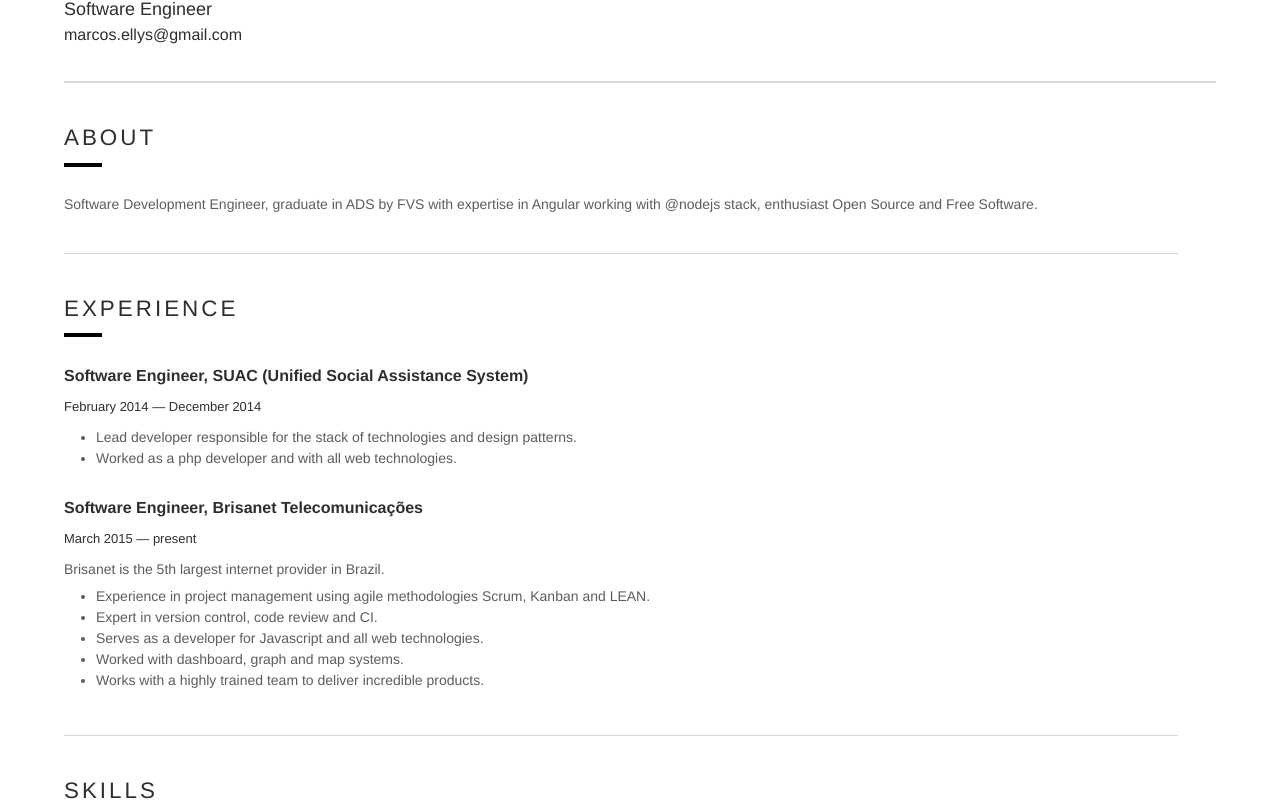
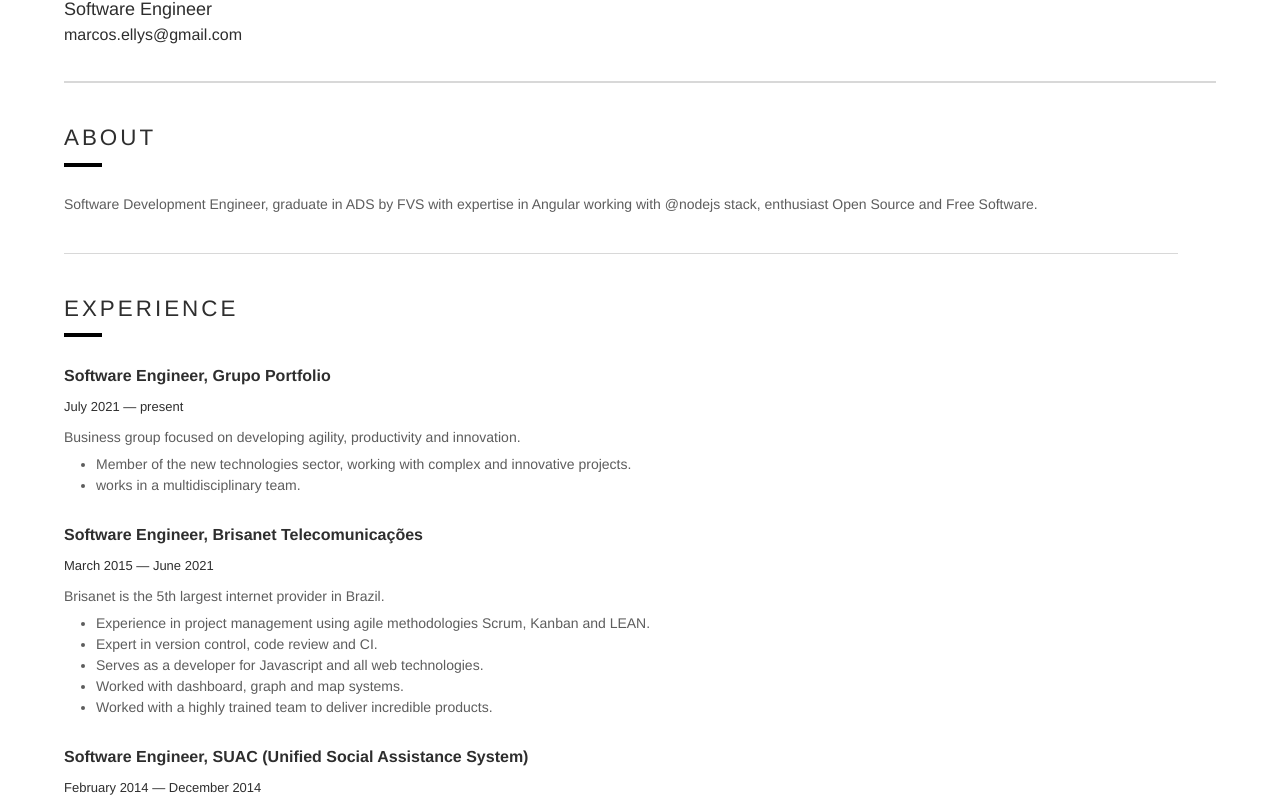
Before and after one commit to MarcosEllys/marcosellys.github.io, a plain HTML site: page curriculum/index.html in a window 1280 px wide. Shown: the part 136-946 px from the top of the page. Drawn offline with Linux system fonts and the light colour scheme.

Commit message:
added new job

```diff
--- a/assets/js/app.js
+++ b/assets/js/app.js
@@ -58,8 +58,8 @@ const configs = {
     'Março de 2015'
   ],
   endDateTwo: [
-    'present',
-    'até o momento'
+    'June 2021',
+    'Junho de '
   ],
   descriptionBusinessTwo: [
     'Brisanet is the 5th largest internet provider in Brazil.',
@@ -81,9 +81,33 @@ const configs = {
     'Worked with dashboard, graph and map systems.',
     'Trabalhou com sistemas de dashboards, gráficos e mapas.'
   ],
-  descriptionBusinessTwoRef5  : [
-    'Works with a highly trained team to deliver incredible products.',
-    'Trabalha com uma equipe altamente treinada para entregar produtos incríveis.'
+  descriptionBusinessTwoRef5: [
+    'Worked with a highly trained team to deliver incredible products.',
+    'Trabalhou com uma equipe altamente treinada para entregar produtos incríveis.'
+  ],
+  roleThree: [
+    'Software Engineer,',
+    'Engenheiro de Software,'
+  ],
+  startDateThree: [
+    'July 2021',
+    'Julho de 2021'
+  ],
+  endDateThree: [
+    'present',
+    'até o momento'
+  ],
+  descriptionBusinessThree: [
+    'Business group focused on developing agility, productivity and innovation.',
+    'Grupo empresarial com foco em desenvolver a agilidade, produtividade e inovação.'
+  ],
+  descriptionBusinessThreeRef1: [
+    'Member of the new technologies sector, working with complex and innovative projects.',
+    'Membro do setor de novas tecnologias, trabalhando com projetos complexos e inovadores.'
+  ],
+  descriptionBusinessThreeRef2: [
+    'works in a multidisciplinary team.',
+    'trabalha em um time multidisciplinar.'
   ],
   talent: [
     'Skills',
--- a/curriculum/index.html
+++ b/curriculum/index.html
@@ -43,16 +43,17 @@
           <ul>
             <li itemprop="memberOf" itemscope itemtype="http://schema.org/OrganizationRole">
               <h3>
-                <span class="roleName" itemprop="roleName" data-binding="roleOne"></span>
+                <span class="roleName" itemprop="roleName" data-binding="roleThree"></span>
                 <span itemprop="memberOf" itemscope itemtype="http://schema.org/Organization">
-                  <span itemprop="name"><a itemprop="url" href="https://github.com/MarcosEllys/suac" data-binding="roleOneOrg"></a></span>
+                  <span itemprop="name"><a itemprop="url" href="https://grupoportfolio.com.br/">Grupo Portfolio</a></span>
                 </span>
               </h3>
-              <div class="dates"><time itemprop="startDate" datetime="2015-03" data-binding="startDateOne"></time> &mdash; <time itemprop="endDate" data-binding="endDateOne"></time></div>
+              <div class="dates"><time itemprop="startDate" datetime="2015-03" data-binding="startDateThree"></time> &mdash; <time itemprop="endDate" data-binding="endDateThree"></time></div>
               <div class="description" itemprop="description">
+                <div data-binding="descriptionBusinessThree"></div>
                 <ul>
-                  <li data-binding="descriptionBusinessOneRef1"></li>
-                  <li data-binding="descriptionBusinessOneRef2"></li>
+                  <li data-binding="descriptionBusinessThreeRef1"></li>
+                  <li data-binding="descriptionBusinessThreeRef2"></li>
                 </ul>
               </div>
             </li>
@@ -72,6 +73,21 @@
                   <li data-binding="descriptionBusinessTwoRef3"></li>
                   <li data-binding="descriptionBusinessTwoRef4"></li>
                   <li data-binding="descriptionBusinessTwoRef5"></li>
+                </ul>
+              </div>
+            </li>
+            <li itemprop="memberOf" itemscope itemtype="http://schema.org/OrganizationRole">
+              <h3>
+                <span class="roleName" itemprop="roleName" data-binding="roleOne"></span>
+                <span itemprop="memberOf" itemscope itemtype="http://schema.org/Organization">
+                  <span itemprop="name"><a itemprop="url" href="https://github.com/MarcosEllys/suac" data-binding="roleOneOrg"></a></span>
+                </span>
+              </h3>
+              <div class="dates"><time itemprop="startDate" datetime="2015-03" data-binding="startDateOne"></time> &mdash; <time itemprop="endDate" data-binding="endDateOne"></time></div>
+              <div class="description" itemprop="description">
+                <ul>
+                  <li data-binding="descriptionBusinessOneRef1"></li>
+                  <li data-binding="descriptionBusinessOneRef2"></li>
                 </ul>
               </div>
             </li>
```
